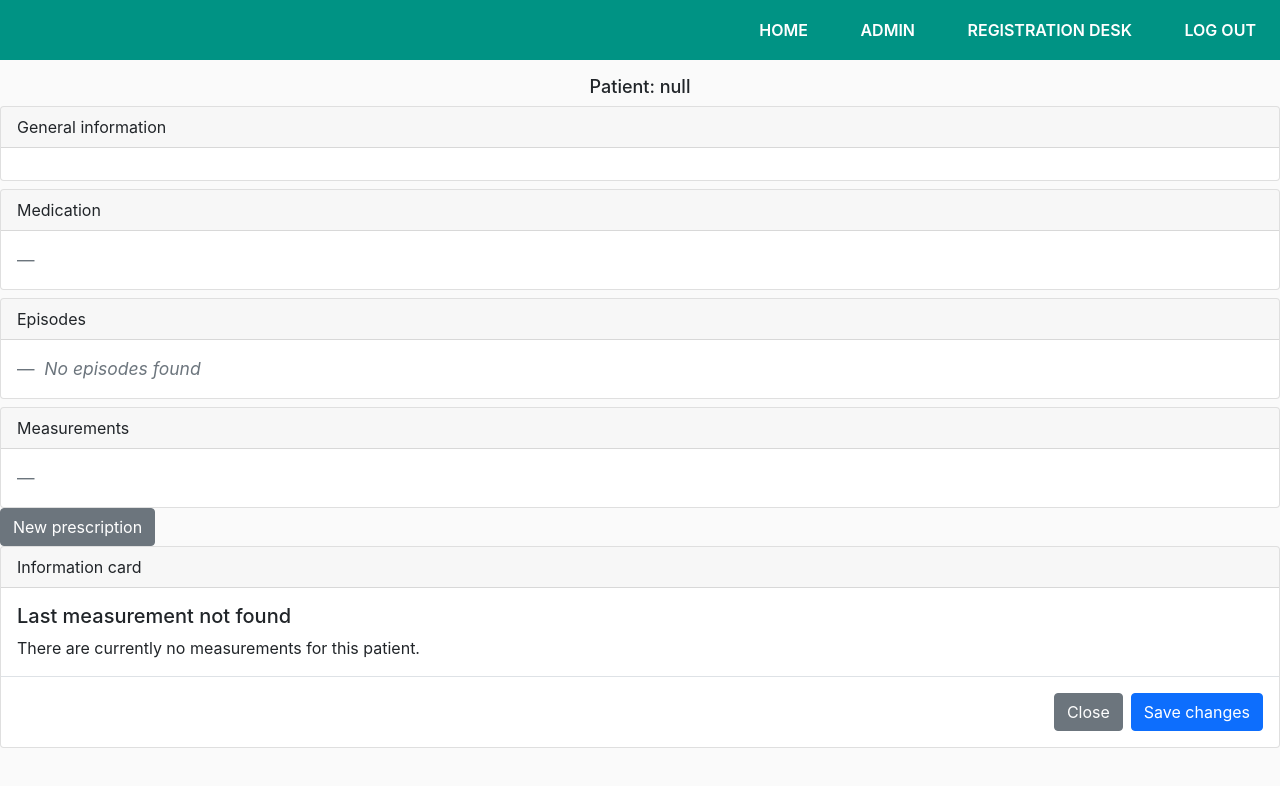
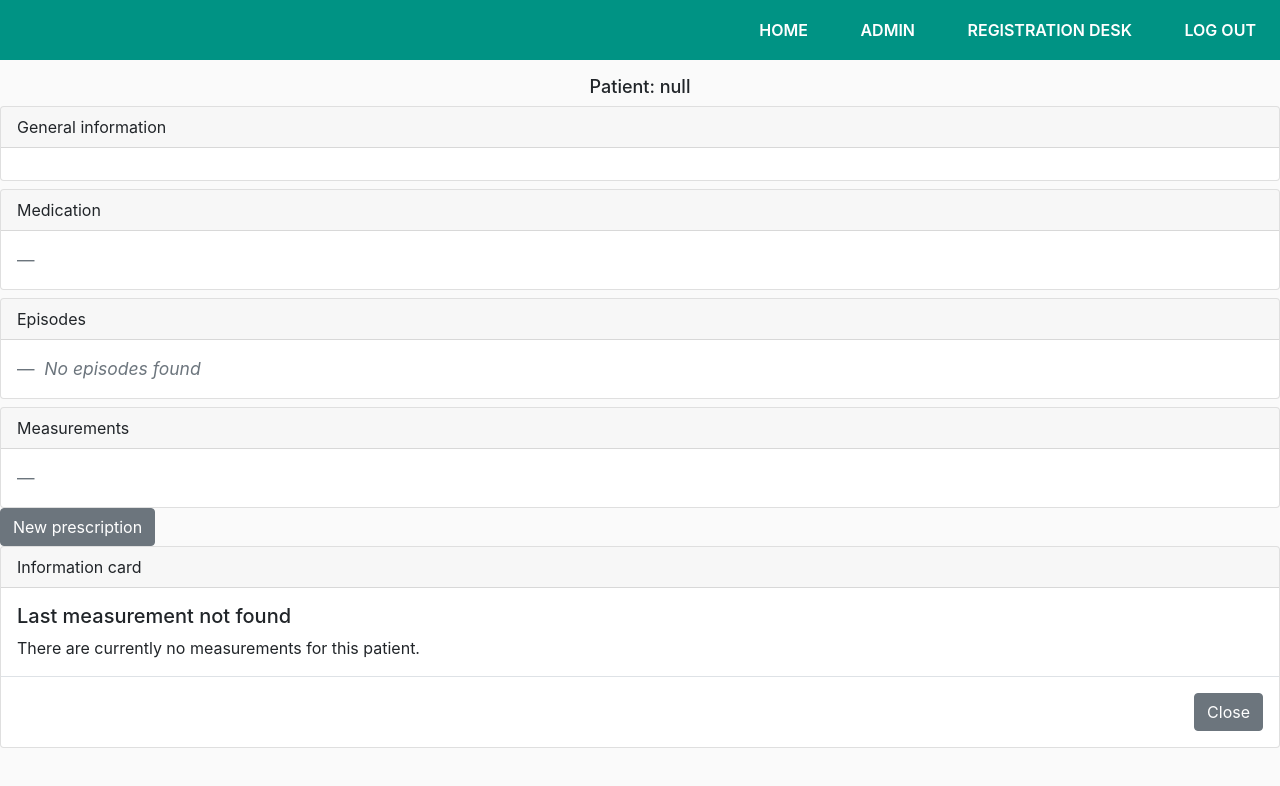
Before and after one commit to 66Noah2018/CDS-Demo_v2, a website built with webpack: page src/front_end/patientV.html in a window 1280 px wide. Built offline with nearby package versions, Linux system fonts and the light colour scheme; no server answers.

```diff
--- a/src/front_end/patientV.html
+++ b/src/front_end/patientV.html
@@ -87,12 +87,10 @@
     </div>
     <div class="modal-footer">
       <button id="closeModelMeasurement" type="button" class="btn btn-secondary" data-bs-dismiss="card">Close</button>
-      <button type="button" class="btn btn-primary">Save changes</button>
     </div>
   </div>
   <script src="patientVitals.bundle.js"></script>
   <script src="index.bundle.js"></script>
   <script src="https://cdn.jsdelivr.net/npm/bootstrap@5.0.1/dist/js/bootstrap.bundle.min.js" integrity="sha384-gtEjrD/SeCtmISkJkNUaaKMoLD0//ElJ19smozuHV6z3Iehds+3Ulb9Bn9Plx0x4" crossorigin="anonymous"></script>
-
 </body>
 </html>
```
